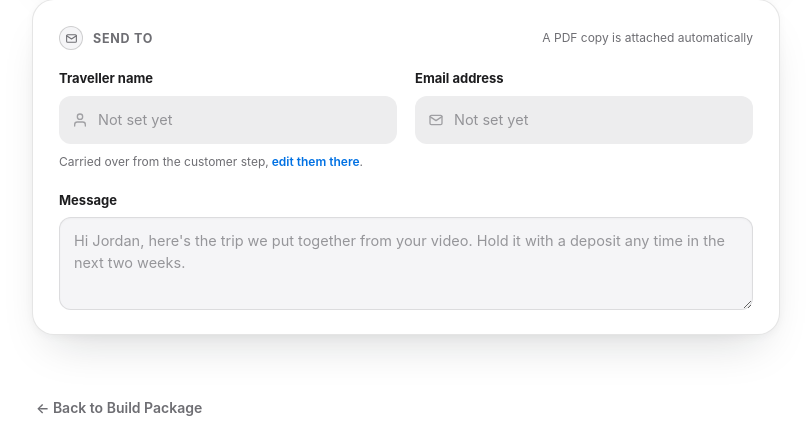
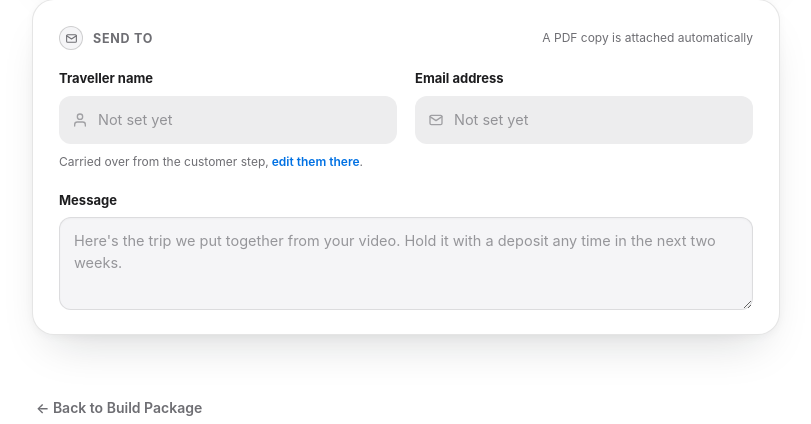
Before and after one commit to Matsuzaki-Yuta/IFB398TeamT193-FC-, a Flask app: page /finalquote in a window 1280 px wide. Shown: the part 961-1385 px from the top of the page, without its empty margins (42-853 px from the left). Run offline with Flask 3, Linux system fonts and the light colour scheme.

Commit message:
fixed sample text

```diff
--- a/frontend/templates/pages/finalquote.html
+++ b/frontend/templates/pages/finalquote.html
@@ -130,7 +130,7 @@
 
         <div class="field" style="margin-top:18px;">
           <label for="qMessage">Message</label>
-          <textarea id="qMessage" rows="3" placeholder="Hi Jordan, here's the trip we put together from your video. Hold it with a deposit any time in the next two weeks."></textarea>
+          <textarea id="qMessage" rows="3" placeholder="Here's the trip we put together from your video. Hold it with a deposit any time in the next two weeks."></textarea>
         </div>
 
         {# Stays on the page after the confirmation card is dismissed, so the
```
